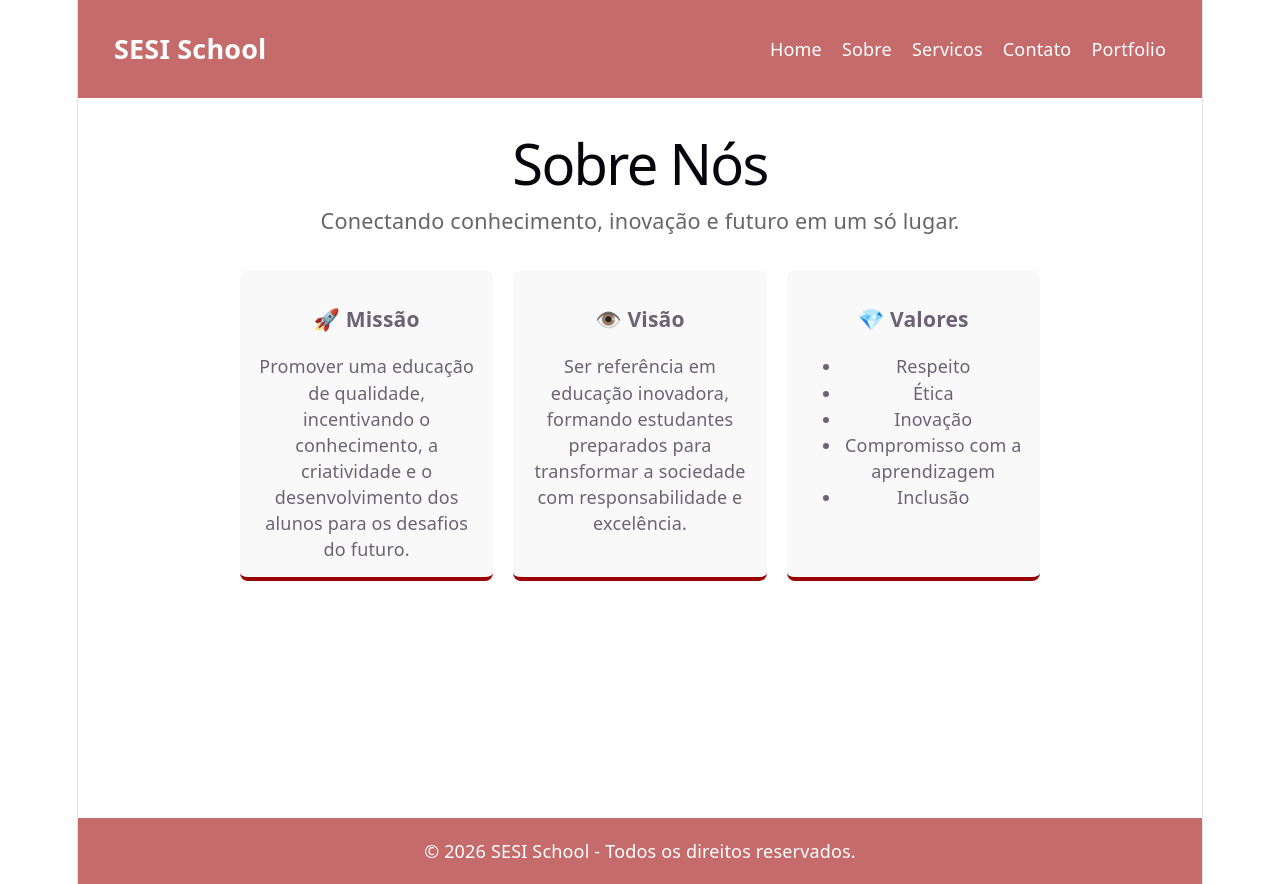
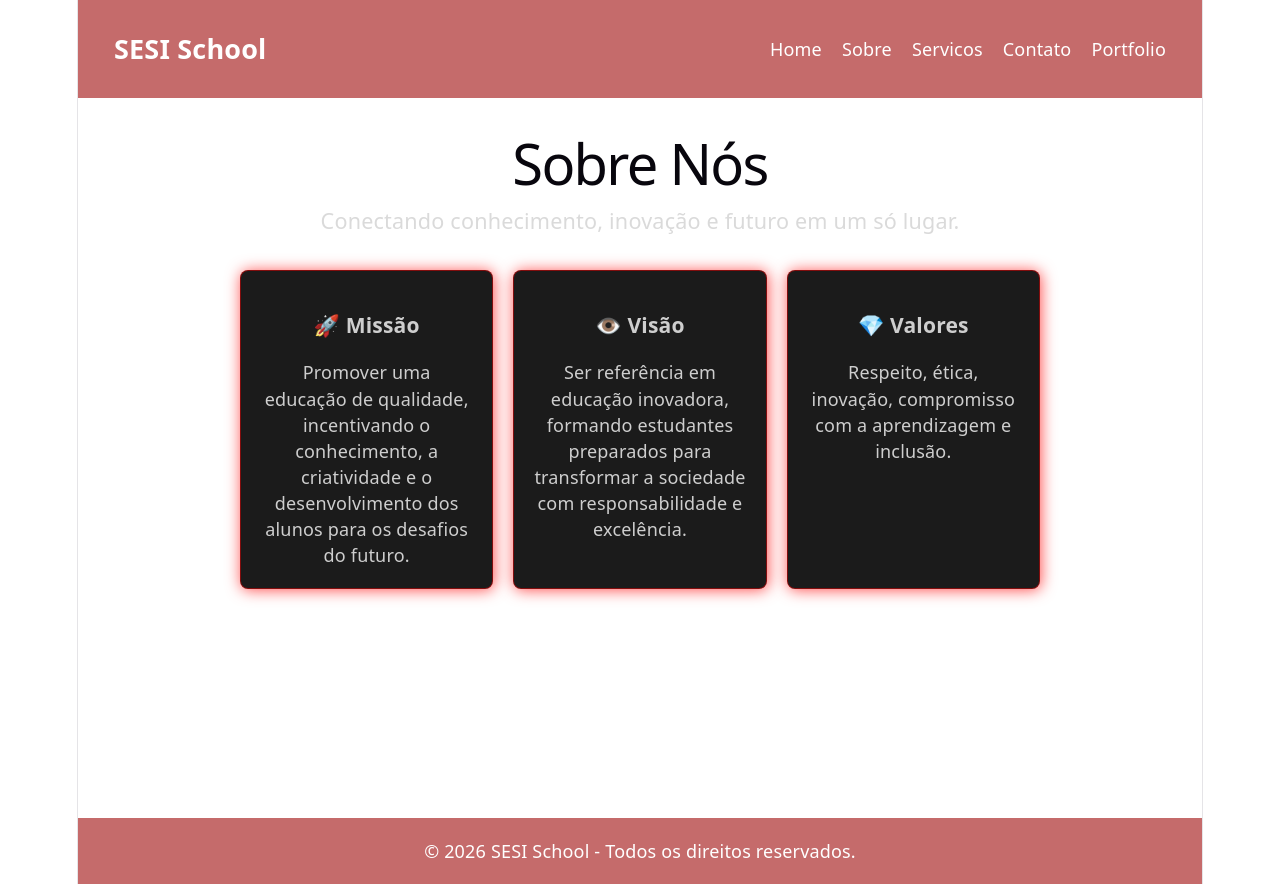
Before and after one commit to gabiyamamoto/SPA-react, a React (Vite) app: page /sobre in a window 1280 px wide. Built offline with nearby package versions, Linux system fonts and the light colour scheme.

Commit message:
Arruma estilização da página sobre

```diff
--- a/src/pages/Sobre/Sobre.jsx
+++ b/src/pages/Sobre/Sobre.jsx
@@ -1,6 +1,13 @@
 import styles from './Sobre.module.css';
+import Card from '../../components/Card/Card';
 
 function Sobre() {
+  const valores = [
+    { id: 1, titulo: "🚀 Missão", descricao: "Promover uma educação de qualidade, incentivando o conhecimento, a criatividade e o desenvolvimento dos alunos para os desafios do futuro." },
+    { id: 2, titulo: "👁️ Visão", descricao: "Ser referência em educação inovadora, formando estudantes preparados para transformar a sociedade com responsabilidade e excelência." },
+    { id: 3, titulo: "💎 Valores", descricao: "Respeito, ética, inovação, compromisso com a aprendizagem e inclusão." }
+  ];
+
   return (
     <section className={styles.container}>
       <h1>Sobre Nós</h1>
@@ -9,26 +16,16 @@
       </p>
 
       <div className={styles.mvvGrid}>
-        <div className={styles.item}>
-          <h3>🚀 Missão</h3>
-          <p>Promover uma educação de qualidade, incentivando o conhecimento, a criatividade e o desenvolvimento dos alunos para os desafios do futuro.</p>
-        </div>
-        <div className={styles.item}>
-          <h3>👁️ Visão</h3>
-          <p>Ser referência em educação inovadora, formando estudantes preparados para transformar a sociedade com responsabilidade e excelência.</p>
-        </div>
-        <div className={styles.item}>
-          <h3>💎 Valores</h3>
-          <ul>
-            <li>Respeito</li>
-            <li>Ética</li>
-            <li>Inovação</li>
-            <li>Compromisso com a aprendizagem</li>
-            <li>Inclusão</li>
-          </ul>
-        </div>
+        {valores.map(item => (
+          <Card
+            key={item.id}
+            titulo={item.titulo}
+            descricao={item.descricao}
+          />
+        ))}
       </div>
     </section>
   );
 }
+
 export default Sobre;
--- a/src/pages/Sobre/Sobre.module.css
+++ b/src/pages/Sobre/Sobre.module.css
@@ -6,7 +6,7 @@
 
 .descricao {
     font-size: 1.2rem;
-    color: #666;
+    color: #dadada;
     margin-bottom: 2rem;
 }
 
@@ -14,6 +14,7 @@
     display: grid;
     grid-template-columns: repeat(3, 1fr);
     gap: 20px;
+    color: #cecece;
 }
 
 .item {
```
